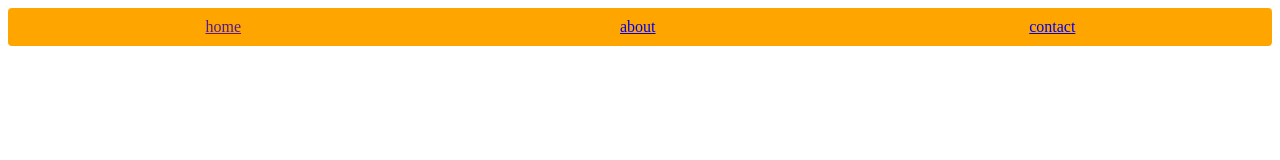
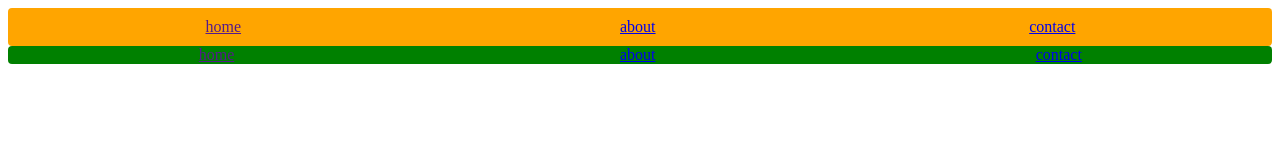
Before and after one commit to hpeerebo/frontend-basics, a website: page index.html in a window 1280 px wide. Drawn offline with Linux system fonts and the light colour scheme.

Commit message:
we gaan weer verder

```diff
--- a/index.html
+++ b/index.html
@@ -17,7 +17,9 @@
 </nav>
 
 <footer>
-    <link rel="stylesheet"type="text/css" href="styles.css">
+    <a href="">home</a>
+    <a href="/home">about</a>
+    <a href="/contact">contact</a>
 </footer>
 
 </body>
```
